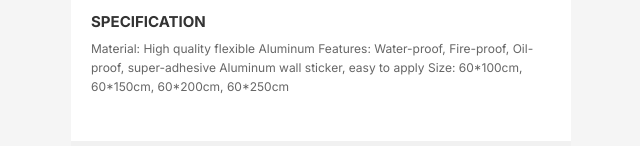
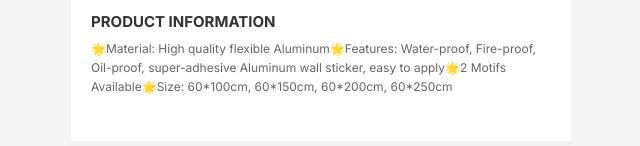
Before and after one commit to orderan/ows, a plain HTML site: page index.html in a window 1280 px wide. Shown: the part 6263-6409 px from the top of the page, without its empty margins (319-959 px from the left). Drawn offline with nearby package versions, Linux system fonts and the light colour scheme; a script that the page names is missing.

Commit message:
Update index.html

```diff
--- a/index.html
+++ b/index.html
@@ -283,10 +283,8 @@ Waterproof, Mildew-Resistant and Fire-Resistant: Prevents leakages of water unde
                     <div class="feature-vertical-item">
                         <IMG WIDTH="100%" SRC="https://cdn.orderonline.id/uploads/images_8888571777044013262.png" class="feature-img-large">
                         <div class="feature-content-large">
-                            <div class="feature-title-large">SPECIFICATION</div>
-                            <div class="feature-desc-large">Material: High quality flexible Aluminum
-Features: Water-proof, Fire-proof, Oil-proof, super-adhesive Aluminum wall sticker, easy to apply
-Size: 60*100cm, 60*150cm, 60*200cm, 60*250cm</div>
+                            <div class="feature-title-large">PRODUCT INFORMATION</div>
+                            <div class="feature-desc-large">🌟Material: High quality flexible Aluminum🌟Features: Water-proof, Fire-proof, Oil-proof, super-adhesive Aluminum wall sticker, easy to apply🌟2 Motifs Available🌟Size: 60*100cm, 60*150cm, 60*200cm, 60*250cm</div>
                         </div>
                     </div>
 
```
